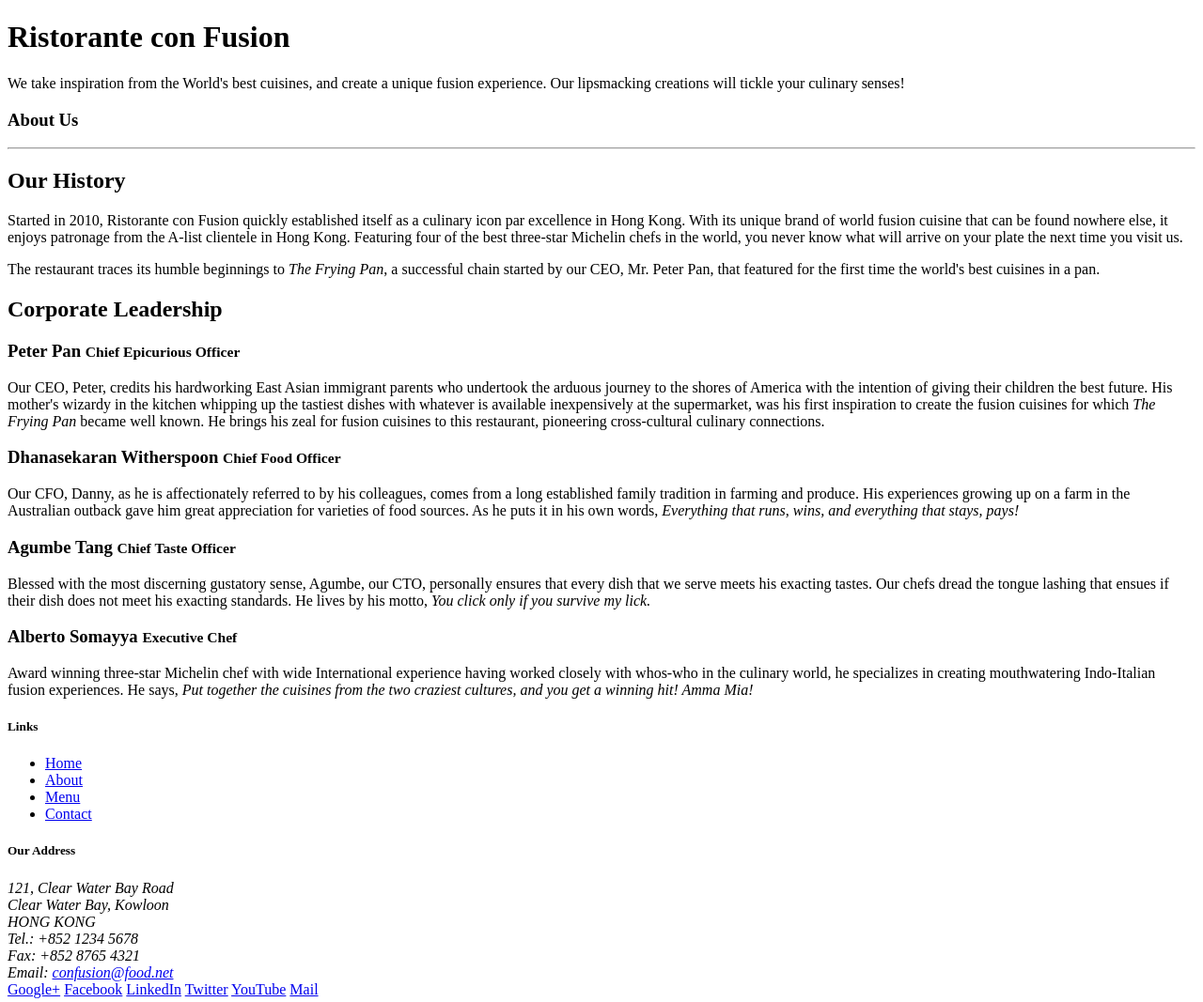
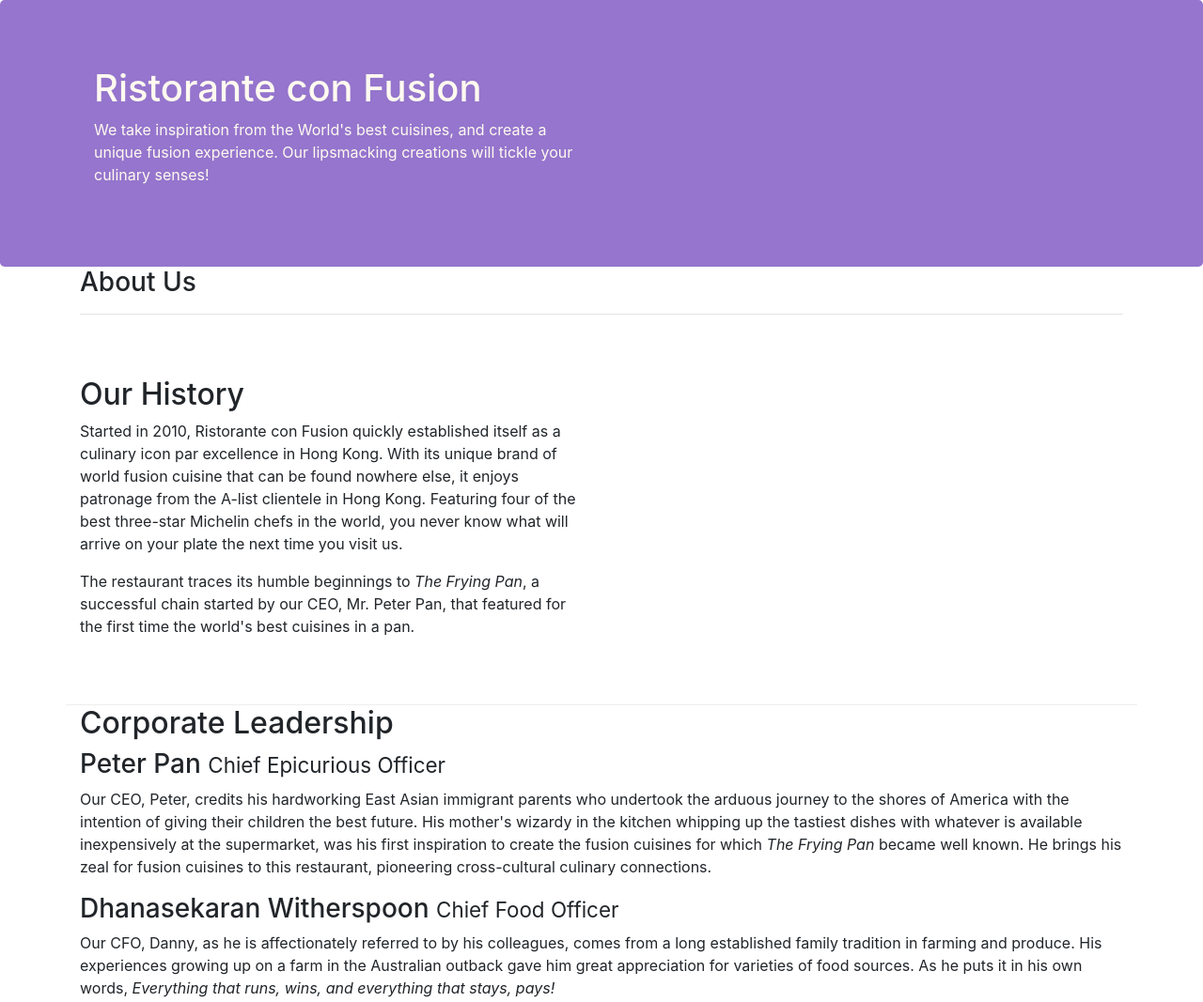
Before and after one commit to deepansh09/webdevlop, a website: page aboutus.html in a window 1280 px wide. Shown: the top 1067 px of the page at 94% size. Drawn offline with nearby package versions, Linux system fonts and the light colour scheme.

Commit message:
Assignement1.0

```diff
--- a/aboutus.html
+++ b/aboutus.html
@@ -2,6 +2,14 @@
 <html lang="en">
 
 <head>
+    <!-- Required meta tags always come first -->
+    <meta charset="utf-8">
+    <meta name="viewport" content="width=device-width, initial-scale=1, shrink-to-fit=no">
+    <meta http-equiv="x-ua-compatible" content="ie=edge">
+
+    <!-- Bootstrap CSS -->
+    <link rel="stylesheet" href="node_modules/bootstrap/dist/css/bootstrap.min.css">
+    <link rel="stylesheet" href="css/styles.css">
 
     <title>Ristorante Con Fusion: About Us</title>
 
@@ -22,21 +30,21 @@
         </div>
     </header>
 
-    <div>
-        <div>
-            <div>
+    <div class="container">
+        <div class="row">
+            <div class="col-12">
                <h3>About Us</h3>
                <hr>
             </div>
         </div>
 
-        <div>
-            <div>
+        <div class="row row-content align-item-center">
+            <div class="col-12 col-sm-6">
                 <h2>Our History</h2>
                 <p>Started in 2010, Ristorante con Fusion quickly established itself as a culinary icon par excellence in Hong Kong. With its unique brand of world fusion cuisine that can be found nowhere else, it enjoys patronage from the A-list clientele in Hong Kong.  Featuring four of the best three-star Michelin chefs in the world, you never know what will arrive on your plate the next time you visit us.</p>
                 <p>The restaurant traces its humble beginnings to <em>The Frying Pan</em>, a successful chain started by our CEO, Mr. Peter Pan, that featured for the first time the world's best cuisines in a pan.</p>
             </div>
-            <div>
+            <div class="col col-sm">
             </div>
         </div>
 
@@ -63,7 +71,7 @@
                 <div class="col-4 offset-1 col-sm-2">
                     <h5>Links</h5>
                     <ul class="list-unstyled">
-                        <li><a href="#">Home</a></li>
+                        <li><a href="index.html">Home</a></li>
                         <li><a href="#">About</a></li>
                         <li><a href="#">Menu</a></li>
                         <li><a href="#">Contact</a></li>
@@ -99,6 +107,11 @@
         </div>
     </footer>
 
+ <!-- jQuery first, then Popper.js, then Bootstrap JS. -->
+ <script src="node_modules/jquery/dist/jquery.slim.min.js"></script>
+ <script src="node_modules/popper.js/dist/umd/popper.min.js"></script>
+ <script src="node_modules/bootstrap/dist/js/bootstrap.min.js"></script>
+
 </body>
 
 </html>
```
Also changed, not shown: index.html (+1 -1 lines).
